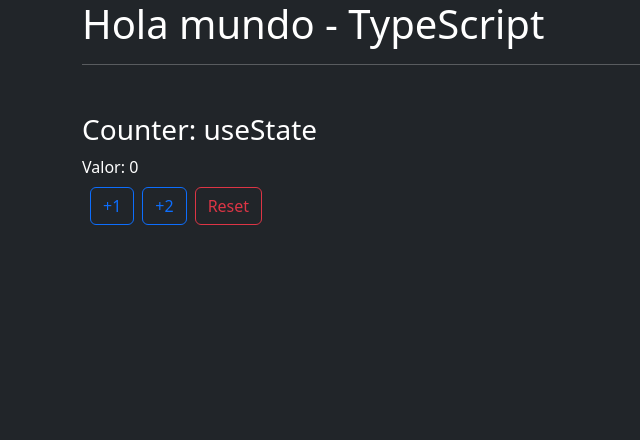
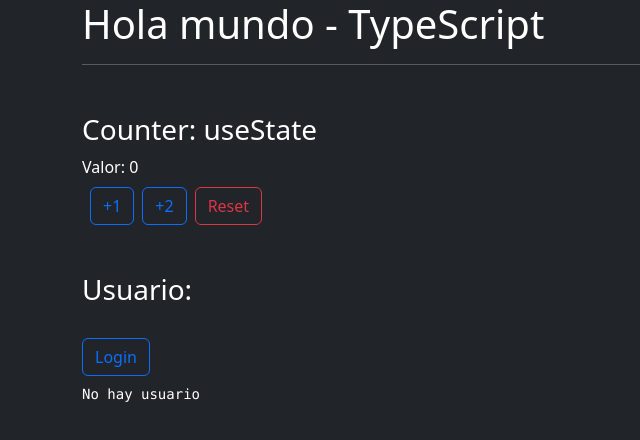
Before and after one commit to axSheru/react-typescript, a React (Create React App) app: page / in a window 1280 px wide. Shown: the top 440 px of the page, without its empty margins (0-640 px from the left). Built offline with nearby package versions, Linux system fonts and the light colour scheme.

Commit message:
FEAT: Created example to use interface and typescript with react useState.

```diff
--- a/src/App.tsx
+++ b/src/App.tsx
@@ -1,4 +1,5 @@
 import { Counter } from "./components/Counter";
+import { Usuario } from "./components/Usuario";
 
 function App() {
   return (
@@ -7,6 +8,7 @@
       <hr />
 
       <Counter />
+      <Usuario />
     </>
   );
 }
--- /dev/null
+++ b/src/components/Usuario.tsx
@@ -0,0 +1,37 @@
+import { useState } from "react";
+
+interface User {
+    uid: string;
+    name: string;
+};
+
+export const Usuario = () => {
+
+    const [user, setUser] = useState<User>();
+
+    const login = () => {
+        setUser({
+            uid: 'ABC123',
+            name: 'Alex'
+        });
+    };
+
+    return (
+        <div className="mt-5">
+            <h3>Usuario:</h3>
+            <button
+                className="btn btn-outline-primary mt-4"
+                onClick={ login }
+            >
+                Login
+            </button>
+
+            {
+                ( ! user )
+                    ? <pre className="mt-2">No hay usuario</pre>
+                    : <pre className="mt-2">{ JSON.stringify(user) }</pre>
+            }
+
+        </div>
+    );
+};
```
